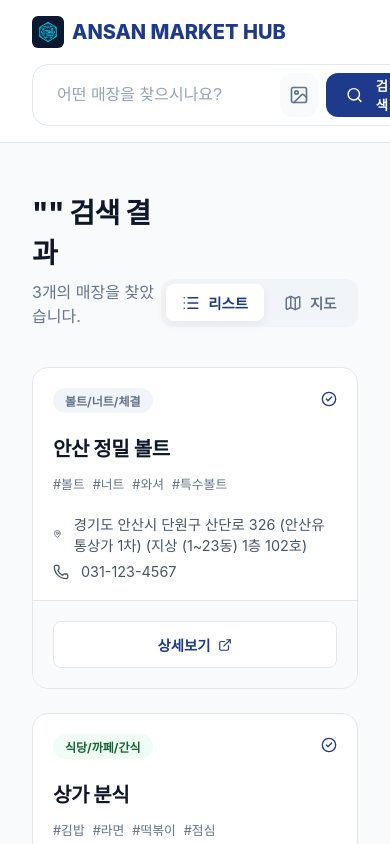
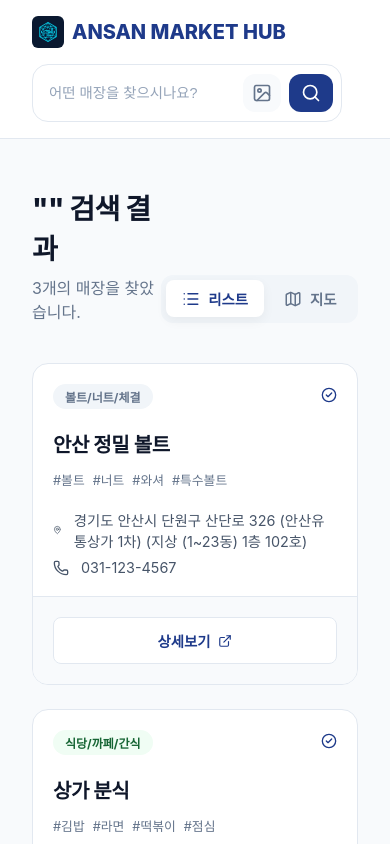
Before and after one commit to kukdongSystem/ansan-market-hub, a Next.js app: page /search in a window 390 px wide. Shown: the top 844 px of the page. Built offline with nearby package versions, Linux system fonts and the light colour scheme.

Commit message:
Fix search box bounds, title wrap layout, and add alternating placeholder

```diff
--- a/app/page.module.css
+++ b/app/page.module.css
@@ -186,6 +186,7 @@
   color: white;
   line-height: 1.1;
   margin-bottom: 1.5rem;
+  word-break: keep-all;
 }
 
 .title span {
@@ -297,6 +298,7 @@
   font-size: 2.25rem;
   font-weight: 800;
   margin-bottom: 0.75rem;
+  word-break: keep-all;
 }
 
 .sectionHeader p {
--- a/app/page.tsx
+++ b/app/page.tsx
@@ -183,6 +183,7 @@ export default function Home() {
           <div className={styles.searchWrapper}>
             <SearchBox
               placeholder={t.searchPlaceholder}
+              placeholders={[t.searchPlaceholder, t.searchPlaceholderAlt]}
             />
           </div>
         </div>
--- a/components/SearchBox.module.css
+++ b/components/SearchBox.module.css
@@ -133,3 +133,12 @@
 .searchBtn:hover {
   background: var(--primary-hover);
 }
+
+@media (max-width: 600px) {
+  .searchBtn span { display: none; }
+  .searchBtn { padding: 0 0.75rem; }
+  .input { padding: 0.75rem 0.5rem; font-size: 0.9rem; }
+  .iconBtn { width: 38px; height: 38px; }
+  .searchBtn { height: 38px; }
+  .container { padding: 0.5rem; }
+}
--- a/components/SearchBox.tsx
+++ b/components/SearchBox.tsx
@@ -1,6 +1,6 @@
 'use client';
 
-import { useState, useRef } from 'react';
+import { useState, useRef, useEffect } from 'react';
 import { useRouter } from 'next/navigation';
 import { Search, Image as ImageIcon, Loader2, UploadCloud } from 'lucide-react';
 import styles from './SearchBox.module.css';
@@ -8,14 +8,24 @@ import styles from './SearchBox.module.css';
 interface SearchBoxProps {
   initialValue?: string;
   placeholder?: string;
+  placeholders?: string[];
 }
 
-export default function SearchBox({ initialValue = '', placeholder = '어떤 매장을 찾으시나요?' }: SearchBoxProps) {
+export default function SearchBox({ initialValue = '', placeholder, placeholders }: SearchBoxProps) {
   const [query, setQuery] = useState(initialValue);
   const [isScanning, setIsScanning] = useState(false);
   const [isDragging, setIsDragging] = useState(false);
+  const [placeholderIndex, setPlaceholderIndex] = useState(0);
   const fileInputRef = useRef<HTMLInputElement>(null);
   const router = useRouter();
+
+  useEffect(() => {
+    if (!placeholders || placeholders.length <= 1) return;
+    const interval = setInterval(() => {
+      setPlaceholderIndex((prev) => (prev + 1) % placeholders.length);
+    }, 3000);
+    return () => clearInterval(interval);
+  }, [placeholders]);
 
   const handleSearch = (e?: React.FormEvent) => {
     e?.preventDefault();
@@ -78,7 +88,7 @@ export default function SearchBox({ initialValue = '', placeholder = '어떤 매
           type="text"
           value={query}
           onChange={(e) => setQuery(e.target.value)}
-          placeholder={isScanning ? '이미지를 분석하고 있습니다...' : placeholder}
+          placeholder={isScanning ? '이미지를 분석하고 있습니다...' : (placeholders ? placeholders[placeholderIndex] : placeholder || '어떤 매장을 찾으시나요?')}
           className={styles.input}
           disabled={isScanning}
         />
--- a/constants/translations.ts
+++ b/constants/translations.ts
@@ -12,7 +12,8 @@ export const translations = {
     heroItDesc: '사무기기 임대와 안정적인 네트워크 통신 구축의 중심.',
     heroIndTitle: '강력한 산업 솔루션',
     heroIndDesc: '4,000여 개 전문 매장의 산업 용품과 부품을 한눈에.',
-    searchPlaceholder: '품목, 매장명, 혹은 먹거리를 검색해보세요...',
+    searchPlaceholder: '상품, 매장명, 혹은 먹거리를 검색해보세요...',
+    searchPlaceholderAlt: '이미지를 첨부하셔도 검색됩니다',
     register: '업체 신규 등록',
     login: '파트너 로그인',
     heroPrefix: '안산유통상가',
```
